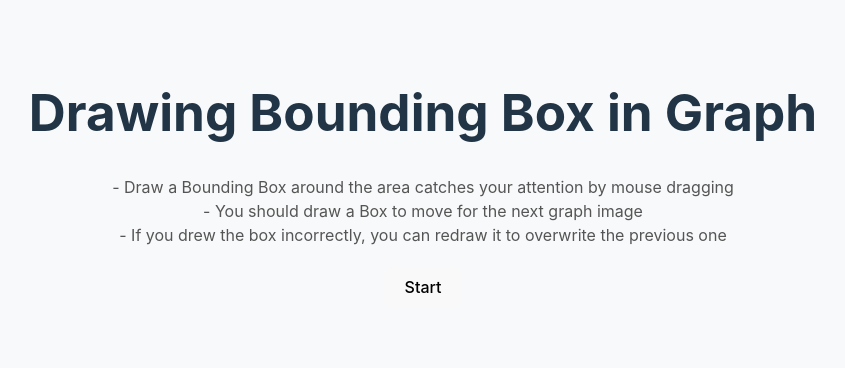
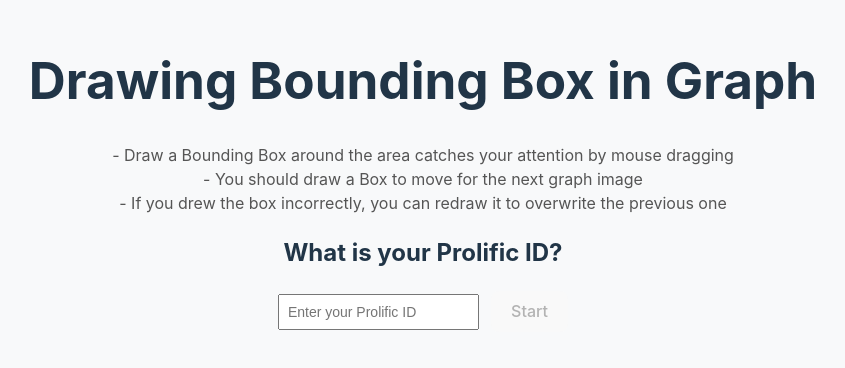
Before and after one commit to shinminjeong/graph-proj-survey, a React (Vite) app: page / in a window 1280 px wide. Shown: the part 246-614 px from the top of the page, without its empty margins (217-1062 px from the left). Built offline with nearby package versions, Linux system fonts and the light colour scheme.

Commit message:
feat: start page에서 ID 입력받는 기능 추가

```diff
--- a/src/App.jsx
+++ b/src/App.jsx
@@ -9,6 +9,8 @@ function App() {
     const [annotationData, setAnnotationData] = useState([]);
     const [imagesToAnnotate, setImagesToAnnotate] = useState([]);
     const [isSending, setIsSending] = useState(false); // 전송 중 여부
+
+    const [userId, setUserId] = useState('');
 
     const base = import.meta.env.BASE_URL;
     const images = import.meta.glob('/src/assets/images/*.{png,jpg,jpeg,svg}', {
@@ -34,7 +36,7 @@ function App() {
         'https://script.google.com/macros/s/AKfycbyN50ItId7fBzUh9o3dmdePHUikxQOlT_qHZJiAKz14uUfpQnHCag0PGtInV65v8ODq/exec';
 
     // 사용자를 식별하고 싶다면 userId를 받을 수도 있음
-    const userId = '익명 사용자';
+    // const userId = '익명 사용자';
 
     const handleStart = () => {
         setScreen('annotate');
@@ -68,14 +70,14 @@ function App() {
         } catch (err) {
             // 에러 발생 시
             console.error('Error sending data to Google Sheets:', err);
-            alert('데이터 전송에 실패했습니다.');
+            alert('Failed to send data.');
             setIsSending(false);
         }
     };
 
     return (
         <div className='app-container'>
-            {screen === 'start' && <StartScreen onStart={handleStart} />}
+            {screen === 'start' && <StartScreen onStart={handleStart} userId={userId} setUserId={setUserId}/>}
 
             {screen === 'annotate' && (
                 <>
--- a/src/components/StartScreen.jsx
+++ b/src/components/StartScreen.jsx
@@ -1,6 +1,17 @@
 import React from 'react';
 
-function StartScreen({ onStart }) {
+function StartScreen({ onStart, userId, setUserId }) {
+  // userId와 setUserId는 App.jsx에서 useState로 관리한다고 가정합니다.
+  // 예: const [userId, setUserId] = useState('');
+
+  // 입력 변경 시 App.jsx의 userId state를 업데이트
+  const handleChange = (e) => {
+    setUserId(e.target.value);
+  };
+
+  // ID 입력란이 비어있으면 버튼 비활성화
+  const isButtonDisabled = !userId.trim();
+
   return (
     <div style={{ textAlign: 'center', marginTop: '50px' }}>
       <h1>Drawing Bounding Box in Graph</h1>
@@ -9,8 +20,19 @@ function StartScreen({ onStart }) {
         - You should draw a Box to move for the next graph image<br />
         - If you drew the box incorrectly, you can redraw it to overwrite the previous one
       </p>
+      <h2>What is your Prolific ID?</h2>
+      {/* ID 입력받는 Text Input */}
+      <input
+        type="text"
+        value={userId}
+        onChange={handleChange}
+        placeholder="Enter your Prolific ID"
+        style={{ padding: '8px', fontSize: '14px', marginBottom: '10px' }}
+      />
 
-      <button onClick={onStart}>Start</button>
+      <button disabled={isButtonDisabled} onClick={onStart} style={{ marginLeft: '12px' }}>
+        Start
+      </button>
     </div>
   );
 }
```
